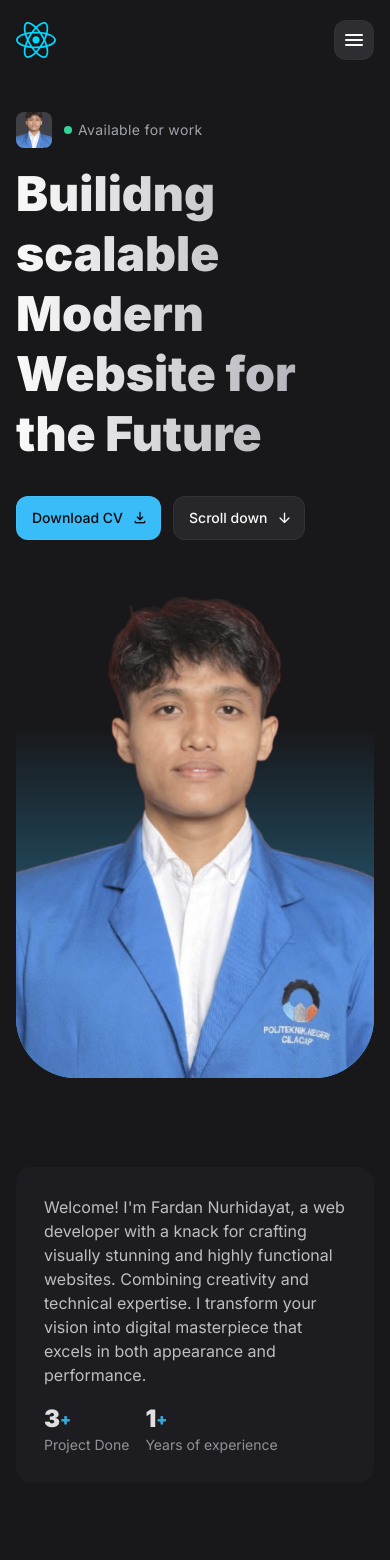
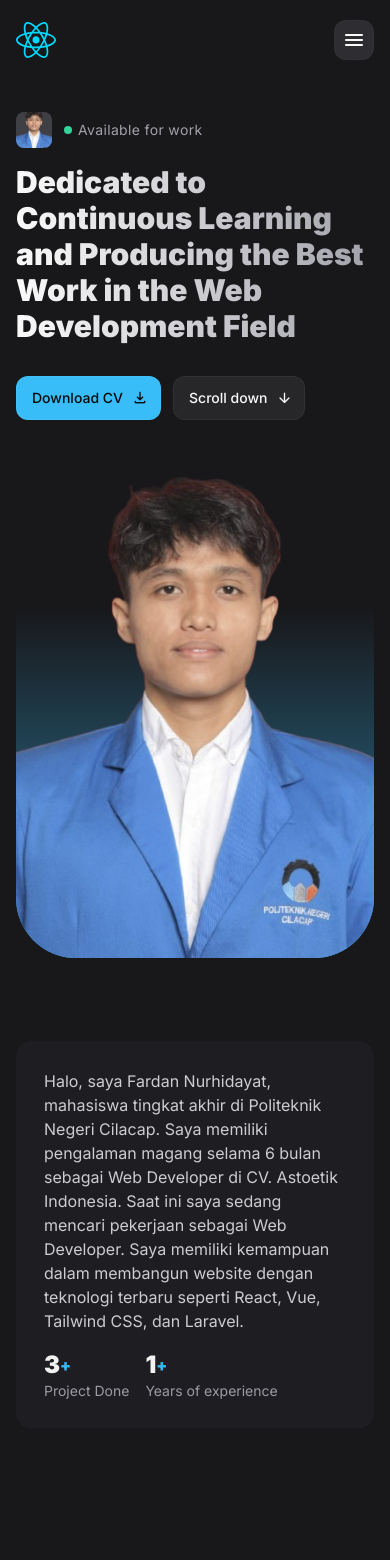
Before and after one commit to Fardan-Nurhidayat/fardannurhidayat, a React (Vite) app: page / in a window 390 px wide. Shown: the top 1560 px of the page. Built offline with nearby package versions, Linux system fonts and the light colour scheme.

Commit message:
Memperbarui teks dibagian hero dan about

```diff
--- a/src/components/About.jsx
+++ b/src/components/About.jsx
@@ -17,11 +17,12 @@ const About = () => {
       <div className='container'>
         <div className='bg-zinc-800/50 p-7 rounded-2xl md:p-12 reveal-up'>
           <p className='text-zinc-300 mb-4 md:mb-8 md:text-xl md:max-w-[90ch]'>
-            Welcome! I&apos;m Fardan Nurhidayat, a web developer with a knack
-            for crafting visually stunning and highly functional websites.
-            Combining creativity and technical expertise. I transform your
-            vision into digital masterpiece that excels in both appearance and
-            performance.
+            Halo, saya Fardan Nurhidayat, mahasiswa tingkat akhir di Politeknik
+            Negeri Cilacap. Saya memiliki pengalaman magang selama 6 bulan
+            sebagai Web Developer di CV. Astoetik Indonesia. Saat ini saya
+            sedang mencari pekerjaan sebagai Web Developer. Saya memiliki
+            kemampuan dalam membangun website dengan teknologi terbaru seperti
+            React, Vue, Tailwind CSS, dan Laravel.
           </p>
           <div className='flex flex-wrap items-center gap-4 md:gap-7'>
             {aboutItems.map(({ label, number }, key) => (
--- a/src/components/Hero.jsx
+++ b/src/components/Hero.jsx
@@ -23,8 +23,9 @@ const Hero = () => {
               Available for work
             </div>
           </div>
-          <h2 className='headline-1 max-w-[15ch] sm-max-w-[20ch] lg:max-w-[15ch] mt-4 mb-8 lg:mb-10'>
-            Builidng scalable Modern Website for the Future
+          <h2 className='headline-2 max-w-[15ch] sm-max-w-[20ch] lg:max-w-[15ch] mt-4 mb-8 lg:mb-10'>
+            Dedicated to Continuous Learning and Producing the Best Work in the
+            Web Development Field
           </h2>
           <div className='flex items-center gap-3 sm:justify-center md:justify-center lg:justify-start'>
             <ButtonPrimary
```
Also changed, not shown: 1 other file (tests, documents, lock files or other folders).
